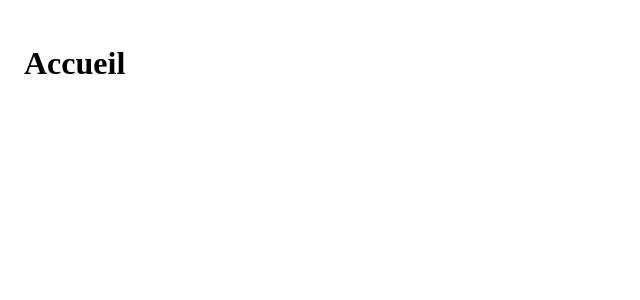
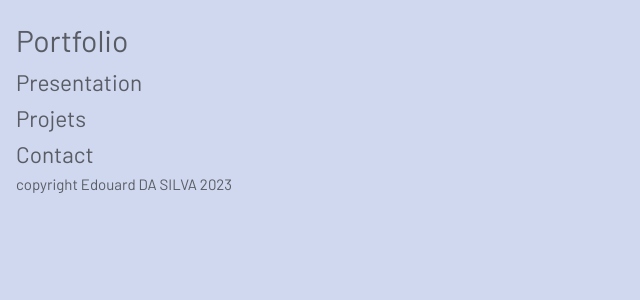
Before and after one commit to Etyliath/vue-project-portfolio, a Vue app: page / in a window 1280 px wide. Shown: the top 300 px of the page, without its empty margins (0-640 px from the left). Built offline with nearby package versions, Linux system fonts and the light colour scheme.

Commit message:
put basic style project issue #7

```diff
--- a/index.html
+++ b/index.html
@@ -4,7 +4,7 @@
     <meta charset="UTF-8">
     <link rel="icon" href="#">
     <meta name="viewport" content="width=device-width, initial-scale=1.0">
-    <meta name="description" content="presentation d'un developeur web junior et des projets qu'il effectuer">
+    <meta name="description" content="presentation d'un developeur web junior et des projets qu'il a effectué">
     <title>Portfolio Edouard</title>
   </head>
   <body>
--- a/src/assets/main.css
+++ b/src/assets/main.css
@@ -1,4 +1,25 @@
+@import url('https://fonts.googleapis.com/css2?family=Barlow:ital,wght@0,300;0,400;0,700;1,400;1,700&display=swap');
 
+*,
+*::before,
+*::after {
+    box-sizing: border-box;
+    margin: 0;
+    font-weight: normal;
+}
+
+body {
+    min-height: 100vh;
+    color: rgba(22, 22, 22, 0.64);
+    background: #cfd8ee;
+    transition: color 0.5s,background-color 0.5s;
+    line-height: 1.6;
+    font-family: 'Barlow', sans-serif;
+    font-size: 15px;
+    text-rendering: optimizeLegibility;
+    -webkit-font-smoothing: antialiased;
+    -moz-osx-font-smoothing: grayscale;
+}
 #app {
   max-width: 1280px;
   margin: 0 auto;
--- a/src/views/HomeView.vue
+++ b/src/views/HomeView.vue
@@ -2,5 +2,21 @@
 
 </script>
 <template>
-    <h1>Accueil</h1>
+    <header>
+        <h1>Portfolio</h1>
+    </header>
+    <main>
+        <section>
+            <h2>Presentation</h2>
+        </section>
+        <section>
+            <h2>Projets</h2>
+        </section>
+        <section>
+            <h2>Contact</h2>
+        </section>
+    </main>
+    <footer>
+        copyright Edouard DA SILVA 2023
+    </footer>
 </template>
--- a/src/views/NotFoundView.vue
+++ b/src/views/NotFoundView.vue
@@ -3,7 +3,7 @@ import { RouterLink } from 'vue-router'
 </script>
 <template>
     <div class="container">
-        <h1>404 Not found</h1>
+        <h1>Not found</h1>
         <img src="../assets/images/erreur-404.png" alt="">
         <p>Oops, this page didn't exists</p>
         <div class="back-home">
```
